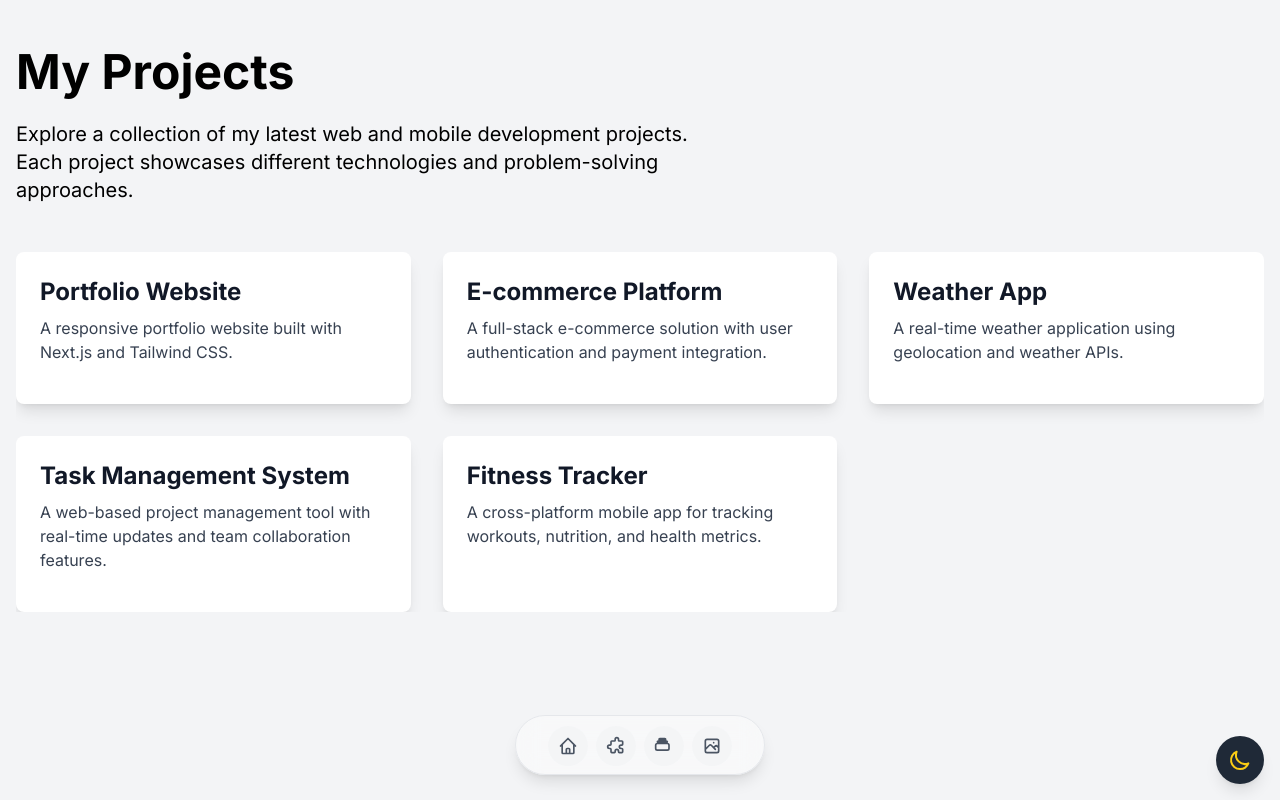
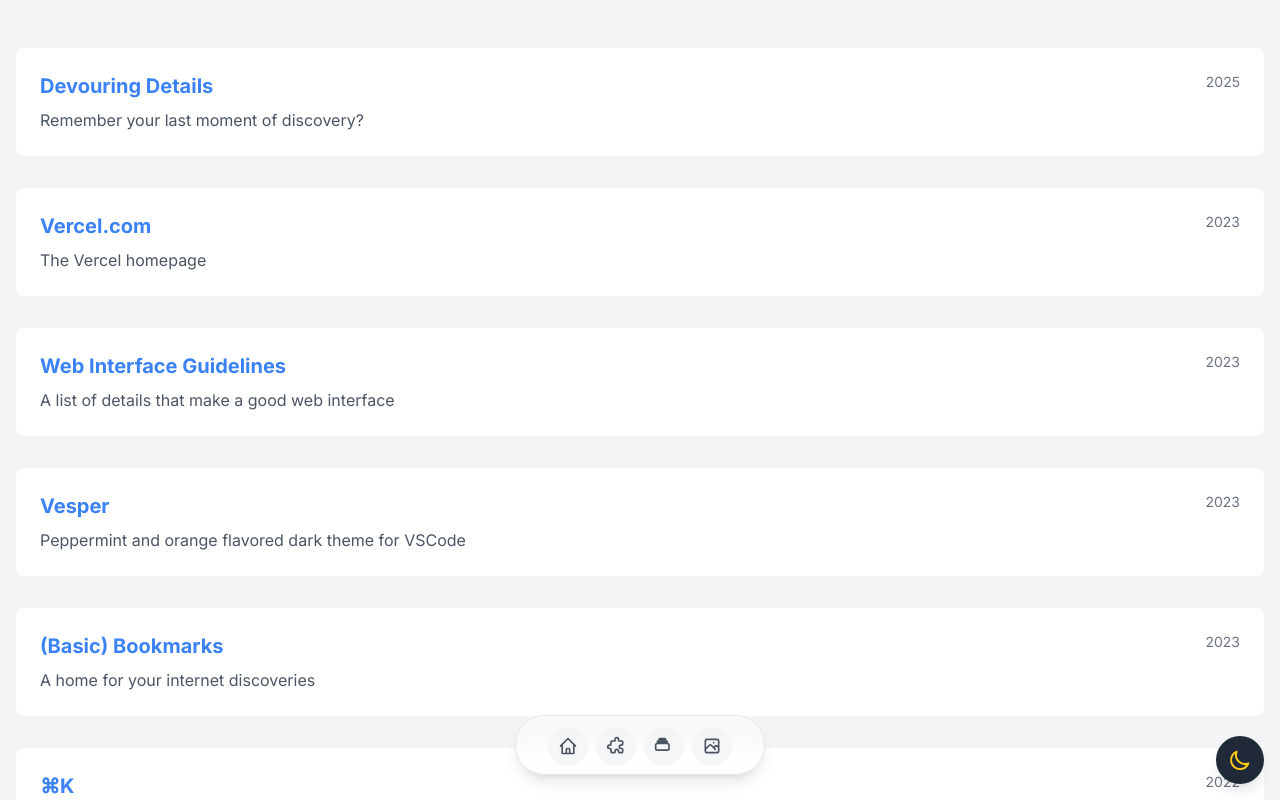
Before and after one commit to jorge-ivan-jimenez-reyes/WebPortfolioDesign, a Next.js app: page /projects in a window 1280 px wide. Shown: the top 800 px of the page. Built offline with nearby package versions, Linux system fonts and the light colour scheme; a web font is replaced by a local one.

Commit message:
feat: update ProjectsPage to display a new project list with links and years, removing server-side fetching

```diff
--- a/next.config.ts
+++ b/next.config.ts
@@ -7,7 +7,7 @@
     deviceSizes: [640, 750, 828, 1080, 1200, 1920, 2048, 3840],
     imageSizes: [16, 32, 48, 64, 96, 128, 256, 384],
   },
-  webpack: (config, { dev, isServer }) => {
+  webpack: (config) => {
     // Enable code splitting
     config.optimization.splitChunks = {
       chunks: 'all',
@@ -16,7 +16,6 @@
       minChunks: 1,
       maxAsyncRequests: 30,
       maxInitialRequests: 30,
-      automaticNameDelimiter: '~',
       cacheGroups: {
         defaultVendors: {
           test: /[\\/]node_modules[\\/]/,
@@ -33,8 +32,6 @@
 
     return config;
   },
-  swcMinify: true,
-  optimizeFonts: true,
   poweredByHeader: false,
   compress: true,
   async headers() {
--- /dev/null
+++ b/src/components/EssayLayout.tsx
@@ -0,0 +1,50 @@
+import React, { ReactNode } from 'react';
+import Layout from './Layout';
+import { motion } from 'framer-motion';
+
+interface TableOfContentsItem {
+  id: string;
+  title: string;
+}
+
+interface EssayLayoutProps {
+  children: ReactNode;
+  title: string;
+  date: string;
+  tableOfContents: TableOfContentsItem[];
+}
+
+const EssayLayout: React.FC<EssayLayoutProps> = ({ children, title, date, tableOfContents }) => {
+  return (
+    <Layout>
+      <motion.article
+        className="max-w-4xl mx-auto px-4 py-8"
+        initial={{ opacity: 0, y: 20 }}
+        animate={{ opacity: 1, y: 0 }}
+        transition={{ duration: 0.5 }}
+      >
+        <h1 className="text-4xl font-bold mb-4">{title}</h1>
+        <p className="text-gray-600 dark:text-gray-400 mb-8">{date}</p>
+
+        <nav className="mb-8">
+          <h2 className="text-2xl font-semibold mb-4">Table of Contents</h2>
+          <ul>
+            {tableOfContents.map((item) => (
+              <li key={item.id} className="mb-2">
+                <a href={`#${item.id}`} className="text-blue-600 dark:text-blue-400 hover:underline">
+                  {item.title}
+                </a>
+              </li>
+            ))}
+          </ul>
+        </nav>
+
+        <div className="prose dark:prose-invert max-w-none">
+          {children}
+        </div>
+      </motion.article>
+    </Layout>
+  );
+};
+
+export default EssayLayout;
--- a/src/pages/crafts/interaction designs/page.tsx
+++ b/src/pages/crafts/interaction designs/page.tsx
@@ -1,5 +1,4 @@
-import EssayLayout from "@/components/EssayLayout";
-import Image from "next/image";
+import EssayLayout from "../../../components/EssayLayout";
 
 // Sample table of contents
 const tableOfContents = [
@@ -21,7 +20,7 @@
   { id: "resources", title: "Resources" },
 ];
 
-export default function InteractionDesignPage() {
+const InteractionDesignPage: React.FC = () => {
   return (
     <EssayLayout
       title="Invisible Details of Interaction Design"
--- a/src/pages/projects.tsx
+++ b/src/pages/projects.tsx
@@ -1,93 +1,103 @@
-import React, { useMemo } from 'react';
-import { GetServerSideProps } from 'next';
+import React from 'react';
 import { useTheme } from '@/context/ThemeContext';
 import Footer from '@/components/Footer';
-import ProjectList from '@/components/ProjectList';
 import { Project } from '@/types/Project';
-import useIntersectionObserver from '@/hooks/useIntersectionObserver';
-import ErrorBoundary from '@/components/ErrorBoundary';
 
-// Single Responsibility Principle: Separate data fetching
-const getProjects = (): Project[] => {
-  // In a real application, this could be an API call
-  return [
+const projects: Project[] = [
   {
     id: 1,
-      title: "Portfolio Website",
-      description: "A responsive portfolio website built with Next.js and Tailwind CSS.",
-      technologies: ["Next.js", "React", "Tailwind CSS"],
-      type: "Web Development",
+    title: "Devouring Details",
+    description: "Remember your last moment of discovery?",
+    link: "https://devouringdetails.com",
+    year: "2025"
   },
   {
     id: 2,
-      title: "E-commerce Platform",
-      description: "A full-stack e-commerce solution with user authentication and payment integration.",
-      technologies: ["Node.js", "Express", "MongoDB", "React"],
-      type: "Web Development",
+    title: "Vercel.com",
+    description: "The Vercel homepage",
+    link: "https://vercel.com/home",
+    year: "2023"
   },
   {
     id: 3,
-      title: "Weather App",
-      description: "A real-time weather application using geolocation and weather APIs.",
-      technologies: ["React Native", "Redux", "OpenWeatherMap API"],
-      type: "Mobile Development",
+    title: "Web Interface Guidelines",
+    description: "A list of details that make a good web interface",
+    link: "https://interfaces.rauno.me",
+    year: "2023"
   },
   {
     id: 4,
-      title: "Task Management System",
-      description: "A web-based project management tool with real-time updates and team collaboration features.",
-      technologies: ["Vue.js", "Laravel", "MySQL", "WebSockets"],
-      type: "Web Development",
+    title: "Vesper",
+    description: "Peppermint and orange flavored dark theme for VSCode",
+    link: "https://github.com/raunofreiberg/vesper",
+    year: "2023"
   },
   {
     id: 5,
-      title: "Fitness Tracker",
-      description: "A cross-platform mobile app for tracking workouts, nutrition, and health metrics.",
-      technologies: ["Flutter", "Dart", "Firebase", "HealthKit"],
-      type: "Mobile Development",
+    title: "(Basic) Bookmarks",
+    description: "A home for your internet discoveries",
+    link: "https://bmrks.com",
+    year: "2023"
   },
+  {
+    id: 6,
+    title: "⌘K",
+    description: "Fast, unstyled, composable command menu for React",
+    link: "https://cmdk.paco.me",
+    year: "2022"
+  },
+  {
+    id: 7,
+    title: "uiwtf",
+    description: "An experimental laboratory for user interfaces",
+    link: "https://uiw.tf",
+    year: "2021"
+  },
+  {
+    id: 8,
+    title: "Flow",
+    description: "Clear your mind through expressive writing",
+    link: "https://flow.rest",
+    year: "2021"
+  },
+  {
+    id: 9,
+    title: "UI Playbook",
+    description: "The documented collection of UI components",
+    link: "https://uiplaybook.dev",
+    year: "2020"
+  }
 ];
-};
 
-interface ProjectsPageProps {
-  initialProjects: Project[];
-}
-
-const ProjectsPage: React.FC<ProjectsPageProps> = ({ initialProjects }) => {
+const ProjectsPage: React.FC = () => {
   const { isDarkMode } = useTheme();
-  const { observedElements, setObservedElement } = useIntersectionObserver();
 
   return (
     <div className={`min-h-screen ${isDarkMode ? 'bg-gray-900 text-white' : 'bg-gray-100 text-black'}`}>
-      <ErrorBoundary>
       <main className="container mx-auto px-4 py-12">
-          <h1 className="text-5xl font-bold mb-6">My Projects</h1>
-          <p className="text-xl mb-12 max-w-2xl">
-            Explore a collection of my latest web and mobile development projects.
-            Each project showcases different technologies and problem-solving approaches.
-          </p>
-          <div className="overflow-hidden">
-            {initialProjects ? (
-              <ProjectList
-                projects={initialProjects}
-                isDarkMode={isDarkMode}
-                setObservedElement={setObservedElement}
-                observedElements={observedElements}
-              />
-            ) : (
-              <p>Loading projects...</p>
-            )}
+        <div className="grid gap-8">
+          {projects.map((project) => (
+            <a
+              key={project.id}
+              href={project.link}
+              target="_blank"
+              rel="noopener noreferrer"
+              className={`flex flex-col p-6 rounded-lg transition-all duration-300 ${
+                isDarkMode ? 'bg-gray-800 hover:bg-gray-700' : 'bg-white hover:bg-gray-50'
+              }`}
+            >
+              <div className="flex justify-between items-start mb-2">
+                <h2 className="text-xl font-bold">{project.title}</h2>
+                <span className="text-sm text-gray-500">{project.year}</span>
+              </div>
+              <p className="text-gray-600 dark:text-gray-400">{project.description}</p>
+            </a>
+          ))}
         </div>
       </main>
-      </ErrorBoundary>
       <Footer />
     </div>
   );
 };
 
-export const getServerSideProps: GetServerSideProps = async () => {
-  const projects = getProjects();
-  return { props: { initialProjects: projects } };
-};
-
 export default ProjectsPage;
--- a/src/types/Project.ts
+++ b/src/types/Project.ts
@@ -2,6 +2,8 @@
   id?: number;
   title: string;
   description: string;
+  link?: string;
+  year?: string;
   technologies?: string[];
   type?: string;
   date?: string;
```
Lines whose indentation alone changed are shown as unchanged.
